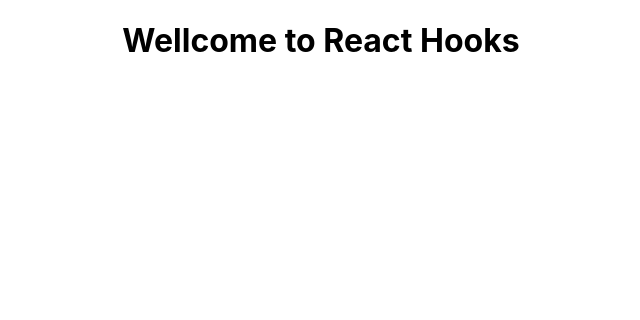
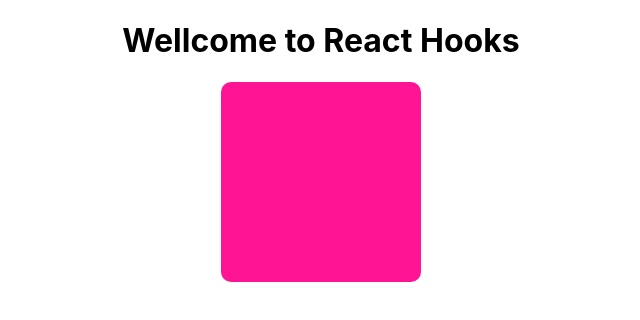
Before and after one commit to quangminhnguyen97/react-hooks-basic, a React (Create React App) app: page / in a window 1280 px wide. Shown: the top 320 px of the page, without its empty margins (319-959 px from the left). Built offline with nearby package versions, Linux system fonts and the light colour scheme.

Commit message:
Use State EX1

```diff
--- a/src/App.js
+++ b/src/App.js
@@ -1,9 +1,11 @@
 import "./App.scss";
+import ColorBox from "./Components/ColorBox/index";
 
 function App() {
   return (
     <div className="app">
       <h1>Wellcome to React Hooks</h1>
+      <ColorBox />
     </div>
   );
 }
--- /dev/null
+++ b/src/Components/ColorBox/ColorBox.scss
@@ -0,0 +1,9 @@
+.ColorBox {
+    $box-size: 200px;
+    display: inline-block;
+    width: $box-size;
+    height: $box-size;
+    border-radius: 10px;
+    transition: all .35s ease-in-out 0s;
+    cursor: pointer;
+}
--- /dev/null
+++ b/src/Components/ColorBox/index.jsx
@@ -0,0 +1,36 @@
+import React, {useState} from 'react';
+import './ColorBox.scss';
+import PropTypes from 'prop-types';
+
+ColorBox.propTypes = {
+
+};
+
+function getRandomColor() {
+    const LIST_COLOR = ['red', 'green', 'blue', 'orange', 'deeppink'];
+    const randomIndex = Math.trunc(Math.random() * 5);
+    return LIST_COLOR[randomIndex]
+}
+
+function ColorBox() {
+    const [color, setColor] = useState(() => {
+        const initColor = localStorage.getItem('box_color') || 'deeppink';
+        return initColor
+    });
+
+    function handleBoxClick() {
+        const newColor = getRandomColor();
+        setColor(newColor)
+        localStorage.setItem('box_color', newColor)
+    }
+
+    return (
+        <div className="ColorBox"
+            style={{backgroundColor: color}}
+            onClick={handleBoxClick}
+        >
+        </div>
+    );
+}
+
+export default ColorBox;
```
